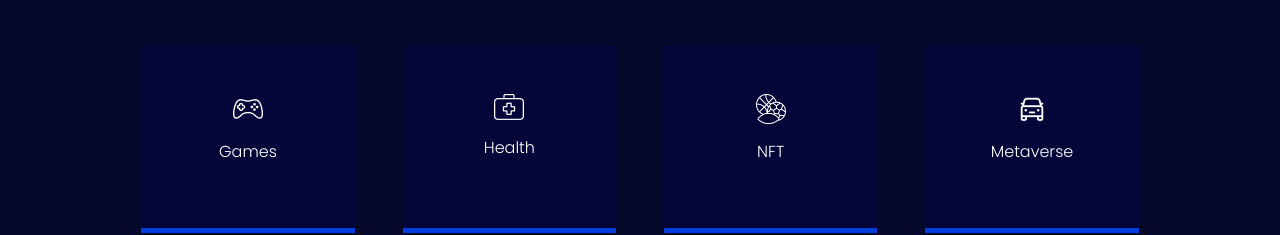
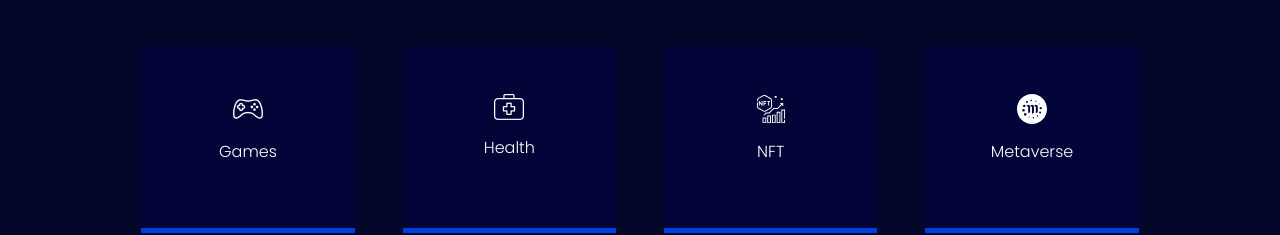
Before and after one commit to alabo-excel/extend-africa-web, a Vue app: page / in a window 1280 px wide. Shown: the part 2370-2605 px from the top of the page. Built offline with nearby package versions, Linux system fonts and the light colour scheme; the HTML template or start-up script is replaced by a standard one.

Commit message:
links commit

```diff
--- a/src/components/Footer.vue
+++ b/src/components/Footer.vue
@@ -36,9 +36,15 @@
       <div class="heading">social media</div>
       <div class="pt-3">
         <img class="px-2" src="../assets/icons/Youtube.png" alt="" />
-        <img class="px-2" src="../assets/icons/Instagram.png" alt="" />
+        <a
+          href="https://www.instagram.com/invites/contact/?i=6w05yw2x0kz6&utm_content=lt7kk1d"
+        >
+          <img class="px-2" src="../assets/icons/Instagram.png" alt="" />
+        </a>
         <img class="px-2" src="../assets/icons/Facebook.png" alt="" />
-        <img class="px-2" src="../assets/icons/Twitter.png" alt="" />
+        <a href="https://twitter.com/ExtendAfrica?s=09">
+          <img class="px-2" src="../assets/icons/Twitter.png" alt="" />
+        </a>
       </div>
     </div>
     <div class="col-12 line mt-5"></div>
@@ -73,7 +79,7 @@
 a {
   color: white;
 }
-a:hover{
+a:hover {
   text-decoration: none;
 }
 @media (max-width: 600px) {
--- a/src/components/TopicsSection.vue
+++ b/src/components/TopicsSection.vue
@@ -48,11 +48,11 @@ export default {
           title: "Health",
         },
         {
-          img: "../src/assets/topics-icons/sports.png",
+          img: "../src/assets/topics-icons/stock.svg",
           title: "NFT",
         },
         {
-          img: "../src/assets/topics-icons/transportation.png",
+          img: "../src/assets/topics-icons/metaverse-etp-cryptocurrency.svg",
           title: "Metaverse",
         },
       ],
```
Also changed, not shown: src/assets/topics-icons/metaverse-etp-cryptocurrency.svg (added), src/assets/topics-icons/stock.svg (added).
